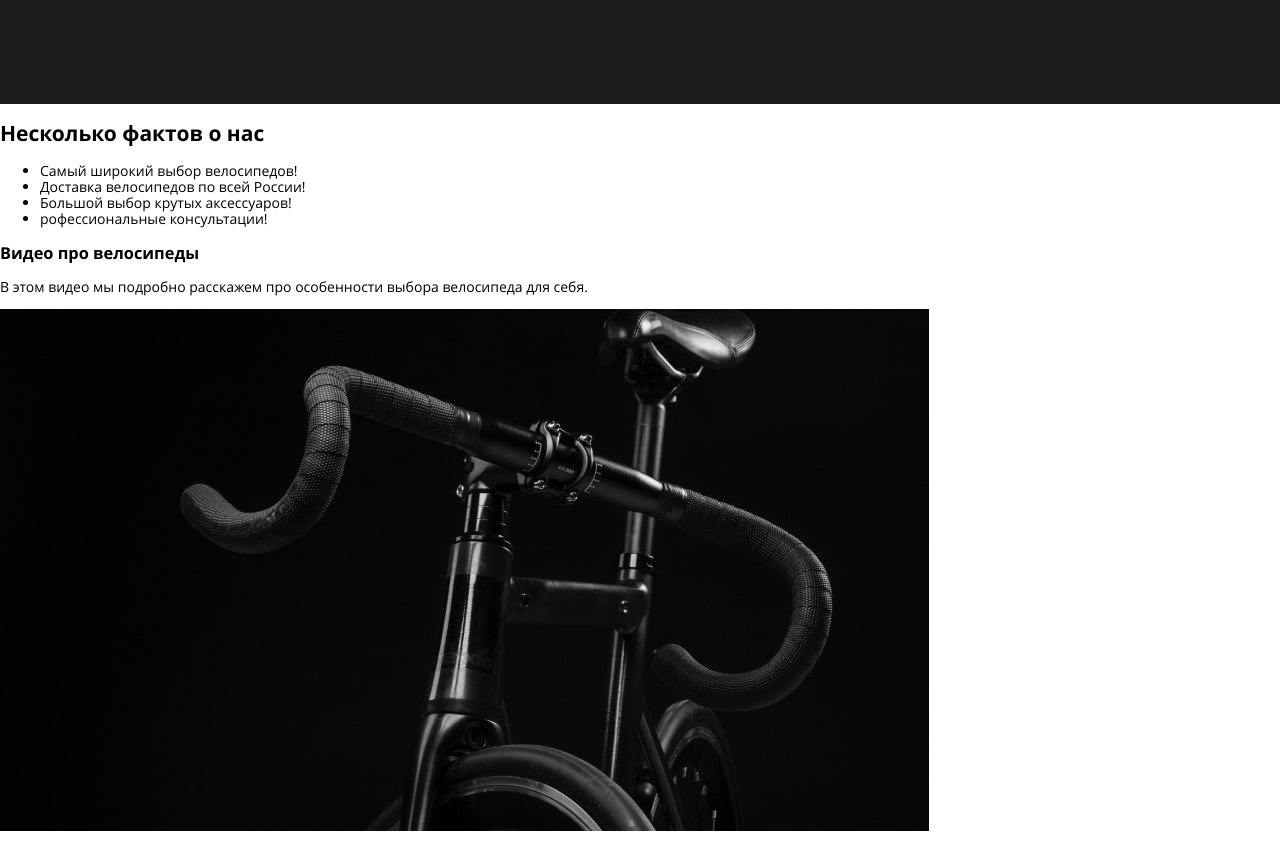
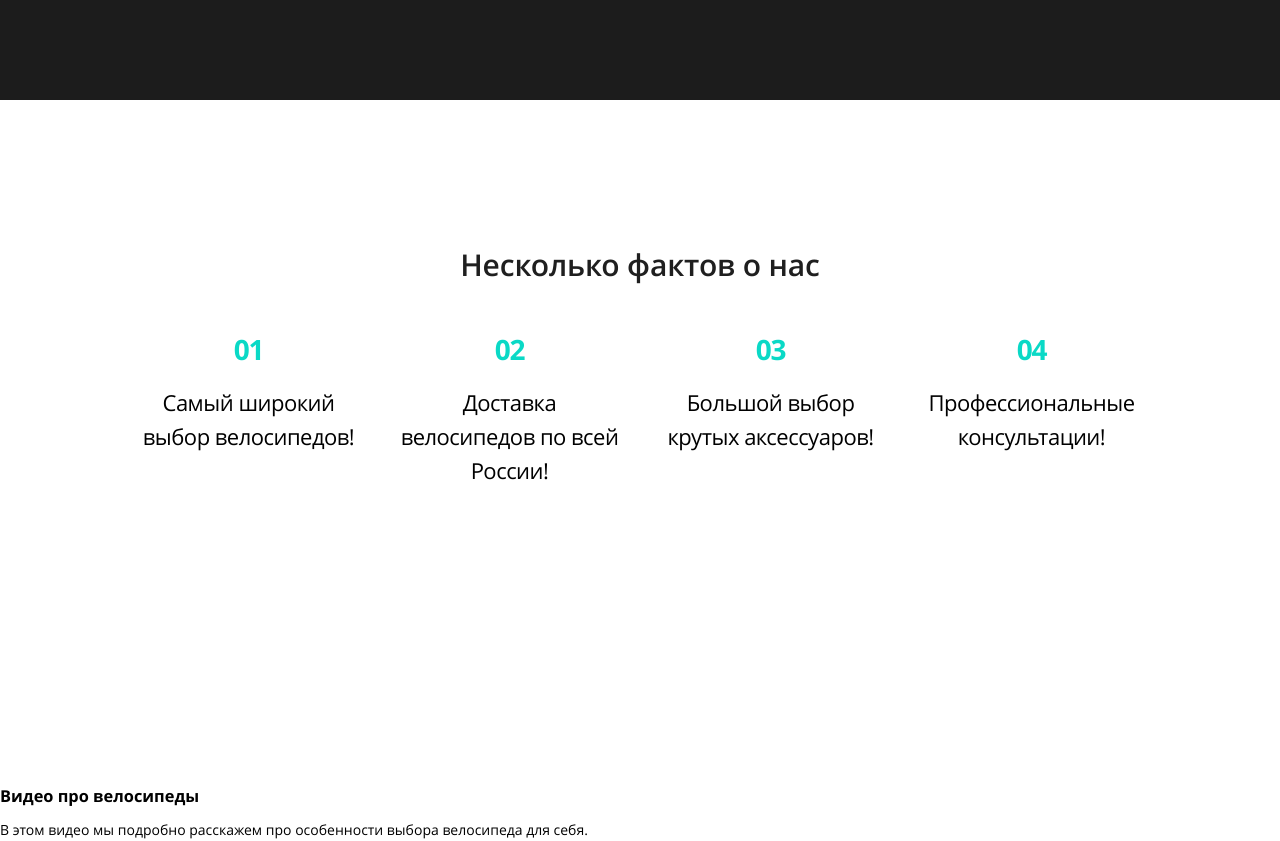
Before and after one commit to ggpopova/bicycles, a website: page source/index.html in a window 1280 px wide. Shown: the part 840-1681 px from the top of the page. Drawn offline with nearby package versions, Linux system fonts and the light colour scheme; files that its build step writes are made by us from their sources; files whose address does not match are found by name.

```diff
--- a/source/index.html
+++ b/source/index.html
@@ -57,7 +57,7 @@
           <li class="advantages__item">Самый широкий выбор велосипедов!</li>
           <li class="advantages__item">Доставка велосипедов по всей России!</li>
           <li class="advantages__item">Большой выбор крутых аксессуаров!</li>
-          <li class="advantages__item">рофессиональные консультации!</li>
+          <li class="advantages__item">Профессиональные консультации!</li>
         </ul>
       </section>
 
--- a/source/scss/blocks/advantages.scss
+++ b/source/scss/blocks/advantages.scss
@@ -0,0 +1,70 @@
+.advantages {
+  margin-bottom: 300px;
+
+  @media (max-width: $tablet-width) {
+    margin-bottom: 130px;
+  }
+}
+
+.advantages__heading {
+  margin: 0 auto;
+  margin-bottom: 50px;
+  font-weight: 600;
+  font-size: 30px;
+  line-height: 30px;
+  letter-spacing: -0.005em;
+  color: $grey-light;
+  text-align: center;
+
+  @media (max-width: $tablet-width) {
+    margin-bottom: 31px;
+    font-size: 24px;
+    line-height: 41px;
+  }
+}
+
+.advantages__list {
+  display: grid;
+  grid-template-columns: repeat(4, 1fr);
+  gap: 38px;
+  counter-reset: advantages-list;
+  padding: 0 137px;
+  list-style: none;
+
+  @media (max-width: $tablet-width) {
+    grid-template-columns: repeat(2,1fr);
+    padding: 0 106px;
+  }
+
+  @media (max-width: $mobile-width) {
+    grid-template-columns: 1fr;
+    gap: 34px;
+    padding: 0 29px 28px;
+  }
+}
+
+.advantages__item {
+  display: flex;
+  flex-direction: column;
+  gap: 17px;
+  font-weight: normal;
+  font-size: 22px;
+  line-height: 34px;
+  text-align: center;
+  letter-spacing: -0.5px;
+
+  &::before {
+    counter-increment: advantages-list;
+    content: "0" counter(advantages-list);
+    color: $green;
+    font-weight: bold;
+    font-size: 28px;
+    line-height: 38px;
+    text-align: center;
+    letter-spacing: -1.27273px;
+  }
+
+  @media (max-width: $mobile-width) {
+    font-size: 18px;
+  }
+}
--- a/source/scss/blocks/banner.scss
+++ b/source/scss/blocks/banner.scss
@@ -4,7 +4,7 @@
   align-items: flex-end;
   margin-left: 280px;
   margin-right: 280px;
-  padding-bottom: 246px;
+  padding-bottom: 242px;
 
   @media (max-width: $tablet-width) {
     flex-direction: column;
@@ -27,7 +27,7 @@
 
   @media (max-width: $tablet-width) {
     margin-right: 0;
-    margin-bottom: 150px;
+    margin-bottom: 140px;
   }
 }
 
--- a/source/scss/blocks/form-main.scss
+++ b/source/scss/blocks/form-main.scss
@@ -15,6 +15,7 @@
   color: $basic-white;
 
   @media (max-width: $tablet-width) {
+    margin-bottom: 11px;
     padding-left: 50px;
     padding-right: 50px;
     font-size: 18px;
@@ -22,8 +23,9 @@
   }
 
   @media (max-width: $mobile-width) {
-    padding-left: 30px;
-    padding-right: 30px;
+    margin-bottom: 0;
+    padding-left: 10px;
+    padding-right: 10px;
   }
 }
 
--- a/source/scss/blocks/page-header.scss
+++ b/source/scss/blocks/page-header.scss
@@ -1,5 +1,6 @@
 .page-header {
   width: 100%;
+  margin-bottom: 150px;
   // max-height: 825px;
   background-repeat: no-repeat;
   background-image: url("../img/photo-1-desktop@1x.jpg");
@@ -7,12 +8,13 @@
 
   @media (max-width: $tablet-width) {
     max-height: 340px;
-    margin-bottom: 400px;
+    margin-bottom: 413px;
     background-image: url("../img/photo-1-tablet@1x.jpg");
   }
 
   @media (max-width: $mobile-width) {
     max-height: 390px;
+    margin-bottom: 431px;
     background-image: url("../img/photo-1-mobile@1x.jpg");
   }
 }
```
